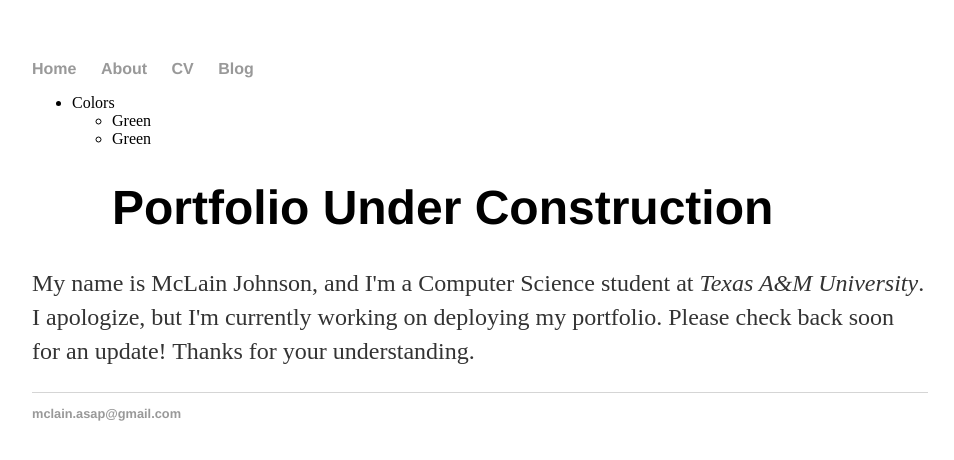
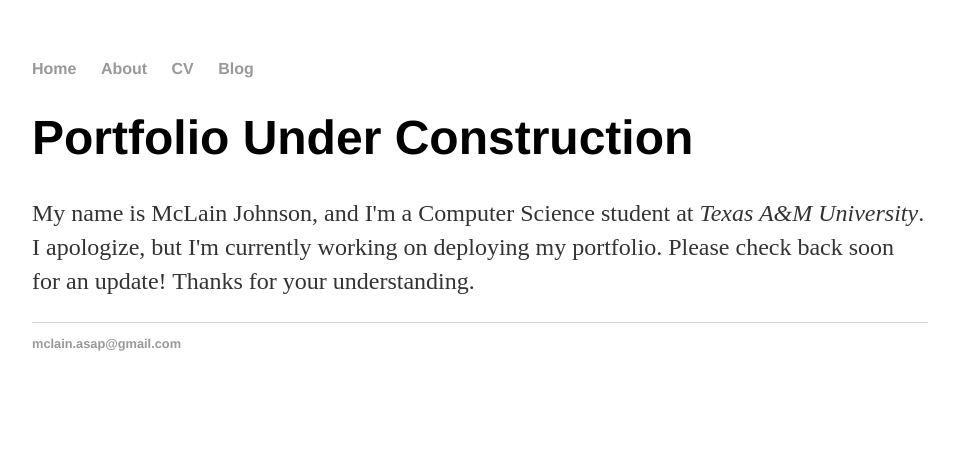
Before and after one commit to mclainj/mclainj.github.io, a Jekyll site: the page built from index.html, in a window 1280 px wide. Shown: the top 460 px of the page, without its empty margins (160-1114 px from the left). Built offline with Jekyll 4.4.1, drawn with Linux system fonts in a browser that asks for light colours.

Commit message:
Update index.html

```diff
--- a/index.html
+++ b/index.html
@@ -3,14 +3,6 @@ layout: default
 title: McLain Johnson
 ---
 <div class="blurb">
-	<ul>
-	<li>Colors
-		<ul>
-			<li>Green
-	<li>Green</li>
 	<h1>Portfolio Under Construction</h1>
-			</li>
-	</ul></li>
-	</ul>
 	<p>My name is McLain Johnson, and I'm a Computer Science student at <em>Texas A&M University</em>. I apologize, but I'm currently working on deploying my portfolio. Please check back soon for an update! Thanks for your understanding.</p>
 </div><!-- /.blurb -->
```
